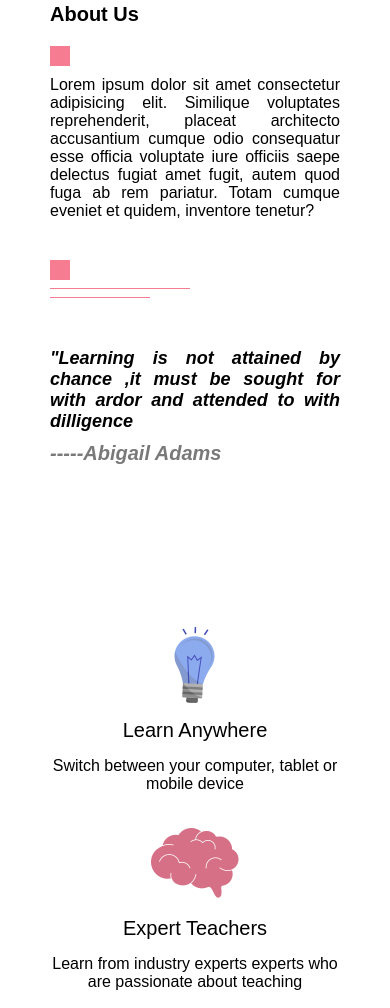
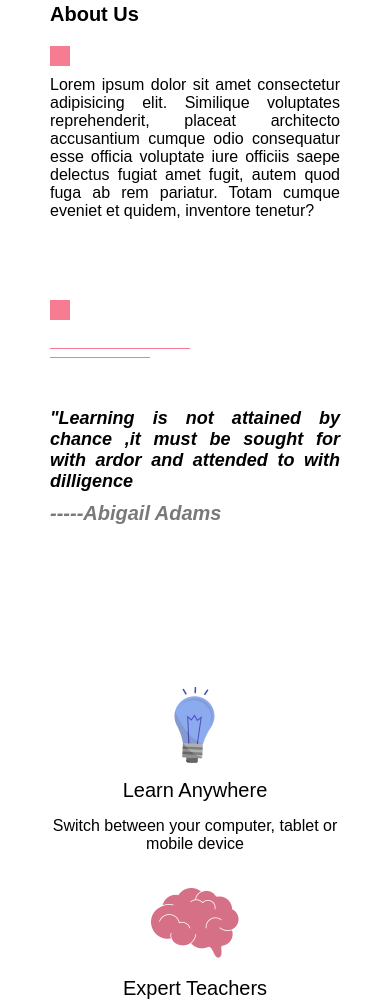
Before and after one commit to chiranjib0/resposive-website-, a plain HTML site: page index.html in a window 390 px wide. Shown: the part 1307-2315 px from the top of the page. Drawn offline with Linux system fonts and the light colour scheme; some packages are replaced by stand-ins of ours; a script that the page names is missing.

Commit message:
Update style.css

```diff
--- a/style.css
+++ b/style.css
@@ -446,7 +446,7 @@ h1{
 }
 
 #about .line1 {
-  margin-top: 40px;
+  margin-bottom: 20px;
 
 }
 
```
